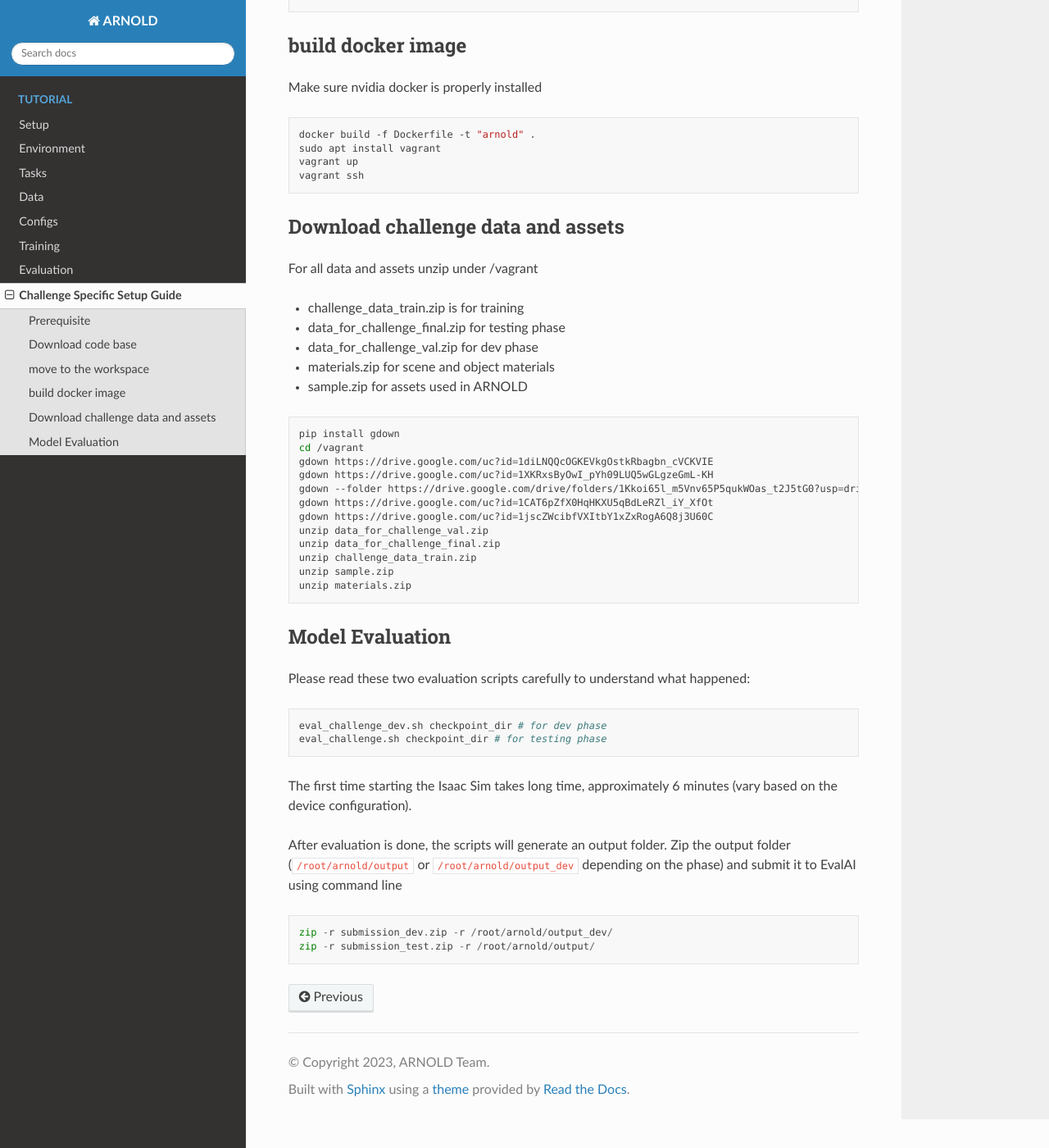
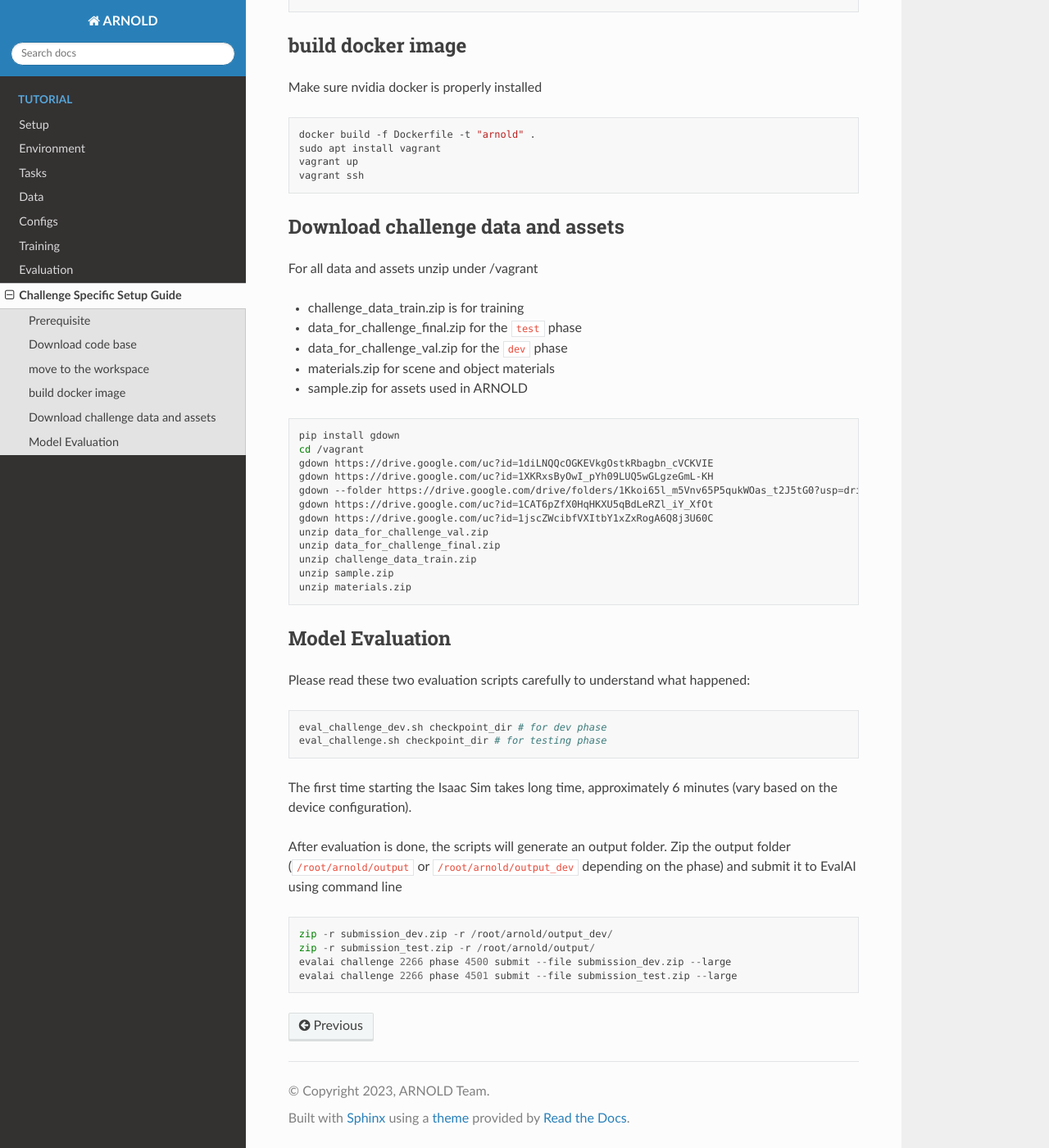
Before and after one commit to arnold-benchmark/docs, a Sphinx documentation site: the page built from docs/tutorial/challenge_setup/index.md, in a window 1280 px wide and 1400 px high, scrolled down 925 px. Shown: the whole window at 82% size. Built offline with Sphinx 7.4.7 and the Read the Docs theme 2.0.0, drawn with Linux system fonts in a browser that asks for light colours.

Commit message:
Update index.md

````diff
--- a/docs/tutorial/challenge_setup/index.md
+++ b/docs/tutorial/challenge_setup/index.md
@@ -45,8 +45,8 @@ vagrant ssh
 ###     Download challenge data and assets
 For all data and assets unzip under /vagrant
 * challenge_data_train.zip is for training
-* data_for_challenge_final.zip for testing phase
-* data_for_challenge_val.zip for dev phase
+* data_for_challenge_final.zip for the `test` phase
+* data_for_challenge_val.zip for the `dev` phase
 * materials.zip for scene and object materials
 * sample.zip for assets used in ARNOLD
 ```bash
@@ -80,4 +80,6 @@ After evaluation is done, the scripts will generate an output folder. Zip the ou
 ```
 zip -r submission_dev.zip -r /root/arnold/output_dev/
 zip -r submission_test.zip -r /root/arnold/output/
+evalai challenge 2266 phase 4500 submit --file submission_dev.zip --large
+evalai challenge 2266 phase 4501 submit --file submission_test.zip --large
 ```
````
